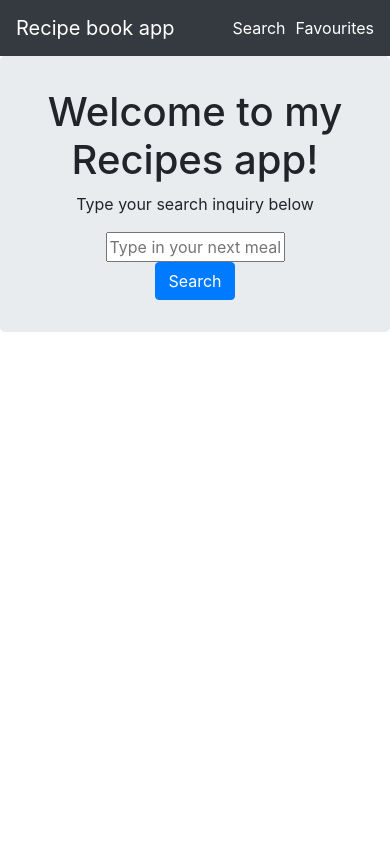
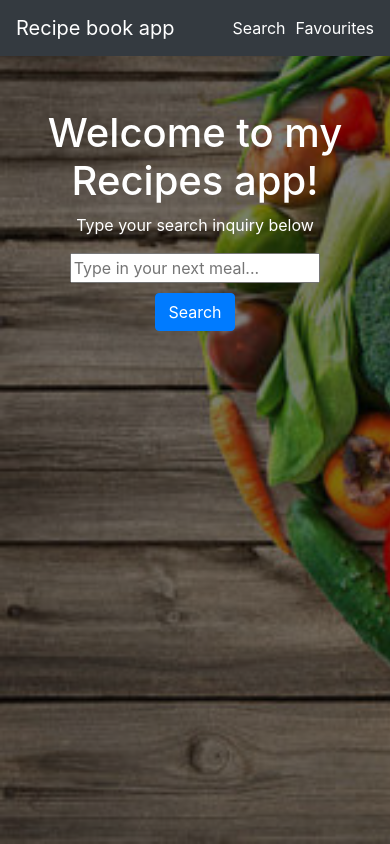
Before and after one commit to terza98/recipe-book-app, a React (Create React App) app: page /search in a window 390 px wide. Built offline with nearby package versions, Linux system fonts and the light colour scheme.

Commit message:
fixed display of similar recipes + added a bit of styling

```diff
--- a/src/components/Search.js
+++ b/src/components/Search.js
@@ -56,7 +56,7 @@ export default function Search(props) {
 	return (
 		<>
 			{!showRecipes ? (
-				<Jumbotron>
+				<Jumbotron className="banner">
 					<h1>Welcome to my Recipes app!</h1>
 					<p>Type your search inquiry below</p>
 					{error && (
--- a/src/components/SearchResult.js
+++ b/src/components/SearchResult.js
@@ -24,6 +24,8 @@ export default function SearchResult(props) {
 	const [favouriteList, setFavourites] = useState([]);
 
 	const [singleRecipe, setSingleRecipe] = useState([]);
+
+	const [similarRecipes, setSimilarRecipes] = useState([]);
 
 	useEffect(() => {
 		setFavourites(JSON.parse(localStorage.getItem('favourites')));
@@ -75,6 +77,14 @@ export default function SearchResult(props) {
 			.catch(error => {
 				setError(error.message);
 			});
+		ApiClient.getSimilarRecipes(id)
+			.then(result => {
+				setSimilarRecipes(result.data);
+			})
+			// Note: hanling errors here
+			.catch(error => {
+				setError(error.message);
+			});
 	};
 	return (
 		<>
@@ -84,6 +94,7 @@ export default function SearchResult(props) {
 					recipe={singleRecipe}
 					addToFavourite={() => addToFavourite(singleRecipe)}
 					showSingleRecipe={getSingleRecipe}
+					similarRecipes={similarRecipes}
 				/>
 			) : (
 				<Container className="text-center">
--- a/src/components/SingleRecipe.js
+++ b/src/components/SingleRecipe.js
@@ -6,7 +6,6 @@ import Container from 'react-bootstrap/Container';
 import Col from 'react-bootstrap/Col';
 import Image from 'react-bootstrap/Image';
 import Alert from 'react-bootstrap/Alert';
-import Carousel from 'react-bootstrap/Carousel';
 
 //fontawesome
 import { FontAwesomeIcon } from '@fortawesome/react-fontawesome';
@@ -19,20 +18,7 @@ import ApiClient from '../api/auth-service.js';
 export default function SingleRecipe(props) {
 	const [error, setError] = useState('');
 
-	const [similarRecipes, setSimilarRecipes] = useState([]);
-
-	useEffect(() => {
-		ApiClient.getSimilarRecipes(props.recipe[0].id)
-
-			.then(result => {
-				setSimilarRecipes([result.data]);
-				console.log(result.data);
-			})
-			// Note: hanling errors here
-			.catch(error => {
-				setError(error.message);
-			});
-	}, []);
+	useEffect(() => {}, []);
 
 	return (
 		<>
@@ -53,7 +39,7 @@ export default function SingleRecipe(props) {
 							<Row key={index}>
 								<Col
 									xs={12}
-									md={9}
+									md={8}
 									className="searchItem"
 									key={index}
 								>
@@ -79,7 +65,7 @@ export default function SingleRecipe(props) {
 								</Col>
 								<Col
 									xs={12}
-									md={3}
+									md={4}
 									className="recipe-info-section"
 								>
 									<p>
@@ -94,45 +80,44 @@ export default function SingleRecipe(props) {
 										</span>
 										{item.servings}{' '}
 									</p>
-									<h4>Similar recipes: </h4>
-									{similarRecipes !== null &&
-										similarRecipes.length !== 0 && (
-											<>
-												{similarRecipes.map(
-													(item, index) => (
-														<div key={index}>
-															<h3
-																onClick={() =>
-																	props.showSingleRecipe(
-																		item.id,
-																	)
-																}
-															>
-																{item.title}
-															</h3>
 									<p>
 										<span className="font-weight-bold">
-																	Prep:{' '}
+											Vegan:{' '}
 										</span>
-																{
-																	item.readyInMinutes
-																}{' '}
-																mins
+										{item.vegan ? 'Yes' : 'No'}{' '}
 									</p>
 									<p>
 										<span className="font-weight-bold">
-																	Servings:{' '}
+											Vegetarian:{' '}
 										</span>
-																{item.servings}{' '}
-																mins
+										{item.vegetarian ? 'Yes' : 'No'}{' '}
 									</p>
-														</div>
+									<p>
+										<span className="font-weight-bold">
+											Vegetarian:{' '}
+										</span>
+										{item.glutenFree ? 'Yes' : 'No'}{' '}
+									</p>
+									<p>
+										<span className="font-weight-bold">
+											Health Score:{' '}
+										</span>
+										{item.healthScore}{' '}
+									</p>
+								</Col>
+								<Col className="summary" className="text-left">
+									<div className="ingredients">
+										<h4>Ingredients: </h4>
+										<ul>
+											{item.extendedIngredients.map(
+												(item, index) => (
+													<li key={index}>
+														{item.original}
+													</li>
 												),
 											)}
-											</>
-										)}
-								</Col>
-								<Col className="summary" className="text-left">
+										</ul>
+									</div>
 									<div className="instructions">
 										<h4>Instructions: </h4>
 										<ul>
@@ -143,6 +128,44 @@ export default function SingleRecipe(props) {
 												))}
 										</ul>
 									</div>
+									<h4>Similar recipes: </h4>
+									<>
+										{props.similarRecipes.map(
+											(item, index) => (
+												<div
+													className="singleSimilar"
+													key={index}
+												>
+													<h6
+														onClick={() =>
+															props.showSingleRecipe(
+																item.id,
+															)
+														}
+														className="font-weight-bold"
+														style={{
+															cursor: 'pointer',
+														}}
+													>
+														{item.title}
+													</h6>
+													<p>
+														<span className="font-weight-bold">
+															Prep:{' '}
+														</span>
+														{item.readyInMinutes}{' '}
+														mins
+													</p>
+													<p>
+														<span className="font-weight-bold">
+															Servings:{' '}
+														</span>
+														{item.servings} mins
+													</p>
+												</div>
+											),
+										)}
+									</>
 								</Col>
 							</Row>
 						))}
--- a/src/style.css
+++ b/src/style.css
@@ -42,7 +42,7 @@
     margin-left: 10px;
 }
 #autocomplete-list{
-    width: 50%;
+    width: 36%;
     margin: 0 auto;
 }
 #search{width: 100%;}
@@ -58,3 +58,31 @@
   color: orange;
 }
 img{width:100%;}
+.singleSimilar{border: 1px solid #fff;}
+#search-btn{
+  margin:10px;
+}
+.App{
+  background-image:url(./Food.jpg);
+  background-size: cover;
+  background-repeat:no-repeat;
+  min-height: 100vh;
+  background-color: rgba(0,0,0,.5);
+  background-blend-mode: color-burn;
+}
+h1, h3, p, h6, span, h4, .instructions, li{color:#fff;}
+.banner h1{
+  margin-top:6%;
+}
+.banner{
+  background: transparent !important;
+}
+.ingredients{margin-top:2%;}
+@media(min-width: 769px){
+  .recipe-info-section{padding-top:5%;}
+}
+@media(max-width: 768px){
+  #autocomplete-list {
+    width: 70%;
+  }
+}
```
Also changed, not shown: src/Food.jpg (added), src/logo.svg (deleted). Lines whose indentation alone changed are shown as unchanged.
